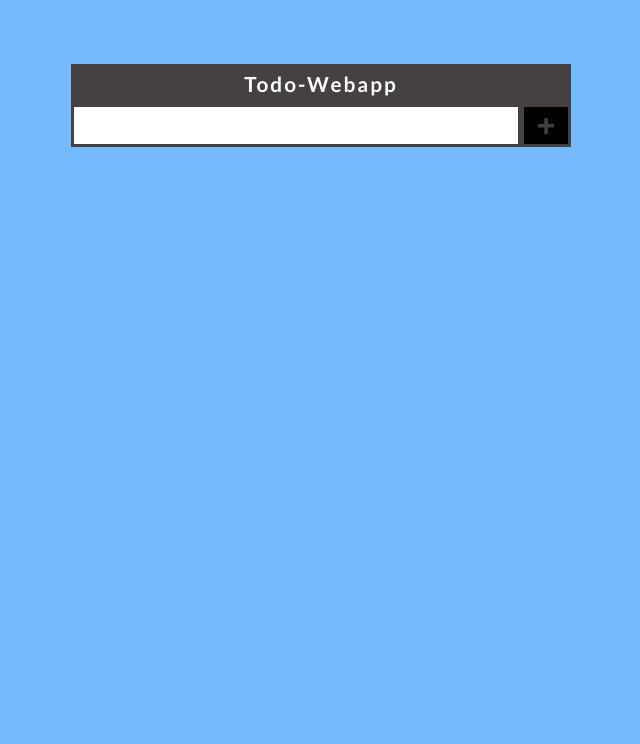
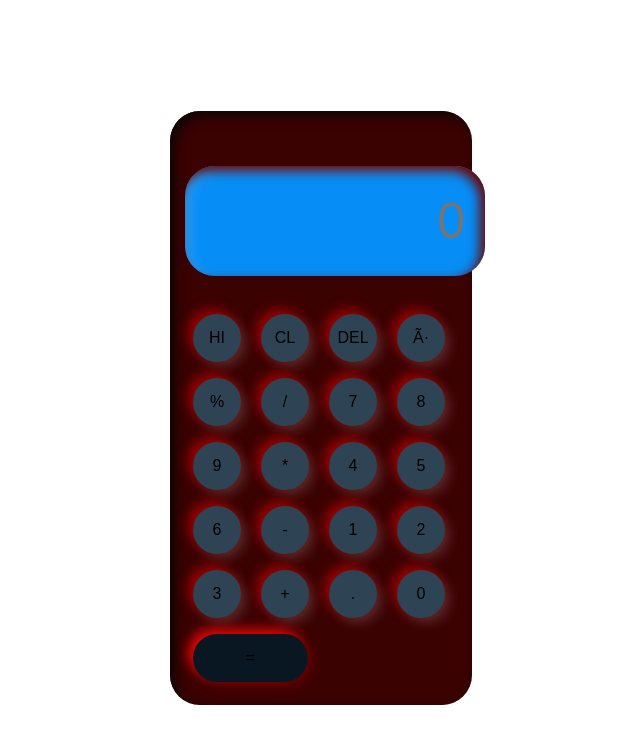
Before and after one commit to kaminibhadouriya8/OIBSIP, a plain HTML site: page index.html in a window 1280 px wide. Shown: the whole page, without its empty margins (319-959 px from the left). Drawn offline with Linux system fonts and the light colour scheme.

Commit message:
Add files via upload

```diff
--- a/Script.js
+++ b/Script.js
@@ -1,29 +1,18 @@
-const form = document.querySelector('form');
-const ul = document.querySelector('ul');
-const input = document.querySelector('input');
-const appBody = document.querySelector('.app-body');
-// EventListeners
-form.addEventListener("submit",(e) => {
-    e.preventDefault();
-    if(input.value.trim() != '') {
-        appBody.classList.add('app-body-there');
-        const li = document.createElement('li');
-        li.innerHTML = `
-            <span class="value"><i class="fa-regular fa-circle-check circle"></i>${input.value.trim()}</span> <i class="fa-solid fa-trash del"></i>
-        `;
-        ul.append(li);
-        input.value = '';
+let outputscren = document.getElementById("outputscreen");
+function display(num) {
+    outputscren.value += num;
+}
+function calculate() {
+    try {
+        outputscren.value = eval(outputscren.value);
+    } catch (error) {
+        alert("Invalid");
     }
-});
-appBody.addEventListener("click",(e) => {
-    const element = e.target;
-    if(element.classList.contains('circle') || element.classList.contains('done-circle')) {
-        element.classList.toggle('circle');
-        element.classList.toggle('done-circle');
-        element.parentElement.classList.toggle('todo-done');
-    }
-    else if(element.classList.contains('del')) {
-        element.parentElement.remove();
-    }
-    if(appBody.innerText == '') appBody.classList.remove('app-body-there');
-});
+}
+function Clear() {
+    outputscren.value = "";
+}
+function del() {
+    // delete 1 letter at a time
+    outputscren.value = outputscren.value.slice(0, -1);
+}
--- a/Style.css
+++ b/Style.css
@@ -1,210 +1,58 @@
-@import url("https://fonts.googleapis.com/css?family=Lato:400,700&display=swap");
-:root {
-    --color-primary: rgb(69, 65, 64);
-    /* darkest grey - used for headings */
-    --color-grey-1: hsl(209, 65%, 57%);
-    --color-grey-2: hsl(204, 8%, 88%);
-    --color-grey-3: hsl(0, 0%, 30%);
-    --color-grey-4: hsl(84, 50%, 12%);
-    /* grey used for paragraphs */
-    --color-grey-5: hsl(209, 91%, 9%);
-    --color-grey-6: hsl(209, 100%, 85%);
-    --color-grey-7: hsl(0, 0%, 25%);
-    --color-grey-8: hsl(210, 100%, 73%);
-    --color-grey-9: hsl(162, 81%, 39%);
-    --color-grey-10: hsl(308, 80%, 35%);
-    --color-white: rgb(255, 255, 255);
-    --color-black: rgba(6, 141, 139, 0.205);
-    --font-primary: "Lato", sans-serif;
-    --transition: all 0.3s linear;
-    --spacing: 0.25rem;
-    --radius: 0.5rem;
-    --max-width: 1170px;
-    --light-shadow: 0 5px 15px rgba(248, 0, 0, 0.1);
-    --dark-shadow: 0 5px 15px rgba(255, 252, 252, 0.2);
+{
+    padding: 0;
+    box-sizing: border-box;
+    background-color: rgb(247, 247, 118);
+    font-family: sans-serif;
+    outline: none;
+}
+.container {
+    height: 100vh;
+    display: flex;
+    justify-content: center;
+    align-items: center;
 }
 
-/*
-   GLOBAL STYLES, FASTER DEVELOPMENT, THIS IS REUSABLE CODE
-    THIS GLOBAL STYLES ARE OVERRIDED IF NEEDED
-*/
-
-*,
-::after,
-::before {
-    margin: 0;
-    padding: 0;
-    box-sizing: border-box;
+.calculator {
+    background-color: #3b0202;
+    padding: 15px;
+    border-radius: 30px;
+    box-shadow: inset 5px 5px 12px #0c0606, 5px 5px 12px rgba(255, 250, 250, 0.16);
+    display: grid;
+    grid-template-columns: repeat(4, 68px);
 }
 
-body {
-    font-family: var(--font-primary);
-    background: var(--color-grey-8);
-    color: var(--color-grey-1);
-    line-height: 1.5;
-    font-size: 0.875rem;
+input {
+    grid-column: span 4;
+    height: 70px;
+    width: 260px;
+    background-color: #078ef6;
+    box-shadow: inset -5px 5px 12px #690202, inset 5px 5px 12px rgba(255, 255, 255, 0.16);
+    border: none;
+    border-radius: 30px;
+    color: rgb(255, 136, 136);
+    font-size: 50px;
+    text-align: end;
+    margin: auto;
+    margin-top: 40px;
+    margin-bottom: 30px;
+    padding: 20px;
 }
 
-ul {
-    list-style-type: none;
+button {
+    height: 48px;
+    width: 48px;
+    background-color: #2e4455;
+    box-shadow: -5px -5px 12px #980000, 5px 5px 12px rgba(255, 249, 249, 0.16);
+    border: none;
+    border-radius: 50%;
+    margin: 8px;
+    font-size: 16px;
+    cursor: pointer;
 }
 
-a {
-    text-decoration: none;
+.equal {
+    width: 115px;
+    border-radius: 40px;
+    background-color: #091722;
+    box-shadow: -5px -5px 12px #e40505, 5px 5px 12px rgba(255, 0, 0, 0.16);
 }
-
-img {
-    width: 100%;
-    display: block;
-}
-
-h1,
-h2,
-h3,
-h4 {
-    letter-spacing: var(--spacing);
-    text-transform: capitalize;
-    line-height: 1.25;
-    margin-bottom: 0.75rem;
-}
-
-h1 {
-    font-size: 3rem;
-}
-
-h2 {
-    font-size: 2rem;
-}
-
-h3 {
-    font-size: 1.25rem;
-}
-
-h4 {
-    font-size: 0.875rem;
-}
-
-p {
-    margin-bottom: 1.25rem;
-    color: rgb(255, 134, 134);
-}
-
-@media screen and (min-width: 800px) {
-    h1 {
-        font-size: 4rem;
-    }
-
-    h2 {
-        font-size: 2.5rem;
-    }
-
-    h3 {
-        font-size: 1.75rem;
-    }
-
-    h4 {
-        font-size: 1rem;
-    }
-
-    body {
-        font-size: 1rem;
-    }
-
-    h1,
-    h2,
-    h3,
-    h4 {
-        line-height: 1;
-    }
-}
-
-
-/* Todo-app Styling Starts */
-main {
-    height: 100vh;
-    width: 100vw;
-    display: flex;
-    justify-content: center;
-}
-.webapp {
-    margin-top: 4rem;
-    width: 95%;
-    max-width: 500px;
-}
-.webapp-title {
-    background-color: var(--color-primary);
-    height: 40px;
-    display: grid;
-    place-items: center;
-}
-.webapp-title pre {
-    color: var(--color-white);
-    font-family: var(--font-primary);
-    text-transform: capitalize;
-    letter-spacing: 2px;
-    font-weight: bolder;
-    font-size: 1.3rem;
-}
-form {
-    display: flex;
-}
-input {
-    width: 90%;
-    padding: 0.5rem;
-    border: 3px solid var(--color-primary);
-    font-size: 1rem;
-}
-input:focus {
-    outline: none;
-}
-button {
-    width: 10%;
-    border: 3px solid var(--color-primary);
-    font-size: 2rem;
-    color: var(--color-primary);
-    font-weight: bolder;
-    background-color: rgb(2, 0, 0);
-    cursor: pointer;
-    -webkit-tap-highlight-color: transparent;
-}
-.webapp-divider {
-    background-color: var(--color-grey-8);
-    height: 25px;
-}
-.webapp-body-there {
-    padding: 2rem;
-    padding-bottom: 1rem;
-    background-color: var(--color-white);
-}
-li {
-    font-size: 1.1rem;
-    margin-bottom: 1rem;
-    text-transform: capitalize;
-    display: flex;
-    justify-content: space-between;
-    cursor: pointer;
-    -webkit-tap-highlight-color: transparent;
-    letter-spacing: 1px;
-}
-.todo-done {
-    text-decoration: line-through;
-}
-.circle {
-    margin-right: 10px;
-    transition: var(--transition);
-}
-.circle:hover {
-    color: rgb(0, 11, 128);
-}
-.done-circle {
-    color: rgb(109, 0, 128);
-    margin-right: 10px;
-}
-.del {
-    margin-left: 4px;
-    color: var(--color-primary);
-    transition: var(--transition);
-}
-.del:hover {
-    color: rgb(230, 0, 88);
-}
--- a/index.html
+++ b/index.html
@@ -1,34 +1,39 @@
 <!DOCTYPE html>
 <html lang="en">
 <head>
-    <meta charset="UTF-8">
+    <meta charset="UTF-9">
     <meta http-equiv="X-UA-Compatible" content="IE=edge">
-    <meta name="viewport" content="width=device-width, initial-scale=1.0">
-    <!-- Title of the Web Application -->
-    <title>Todo-Webapp</title>
-    <!-- FONT AWESOME ICONS -->
-    <script src="https://kit.fontawesome.com/a4e119b71b.js" crossorigin="anonymous"></script>
-    <!-- css file -->
-    <link rel="stylesheet" href="./style.css">
+    <meta name="viewport" content="width=device-width,initial-scale=1.0">
+    <title>Calculator</title>
+    <link rel="stylesheet" href="Style.css">
 </head>
 <body>
-    <main>
-        <div class="webapp">
-            <div class="webapp-title">
-                <pre>Todo-webapp</pre>
-            </div>
-            <form class="webapp-form">
-                <input type="text" name="todo-item" class="webapp-todo-item" autocomplete="off">
-                <button>+</button>
-            </form>
-            <div class="webapp-divider"></div>
-            <div class="webapp-body">
-                <ul class="list-todos">
-                </ul>
-            </div>
+    <div class="container">
+        <div class="calculator">
+            <input type="text" placeholder="0" id="outputscreen">
+            <button onclick="History()">HI</button>
+            <button onclick="Clear()">CL</button>
+            <button onclick="del()">DEL</button>
+            <button onclick="display('÷')">÷</button>
+            <button onclick="display('%')">%</button>
+            <button onclick="display('/')">/</button>
+            <button onclick="display('7')">7</button>
+            <button onclick="display('8')">8</button>
+            <button onclick="display('9')">9</button>
+            <button onclick="display('*')">*</button>
+            <button onclick="display('4')">4</button>
+            <button onclick="display('5')">5</button>
+            <button onclick="display('6')">6</button>
+            <button onclick="display('-')">-</button>
+            <button onclick="display('1')">1</button>
+            <button onclick="display('2')">2</button>
+            <button onclick="display('3')">3</button>
+            <button onclick="display('+')">+</button>
+            <button onclick="display('.')">.</button>
+            <button onclick="display('0')">0</button>
+            <button onclick="calculate()" class="equal">=</button>
         </div>
-    </main>
-    <!-- Javascript file -->
-    <script src="./script.js"></script>
+    </div>
+    <Script src="Script.js"></Script>
 </body>
 </html>
```
